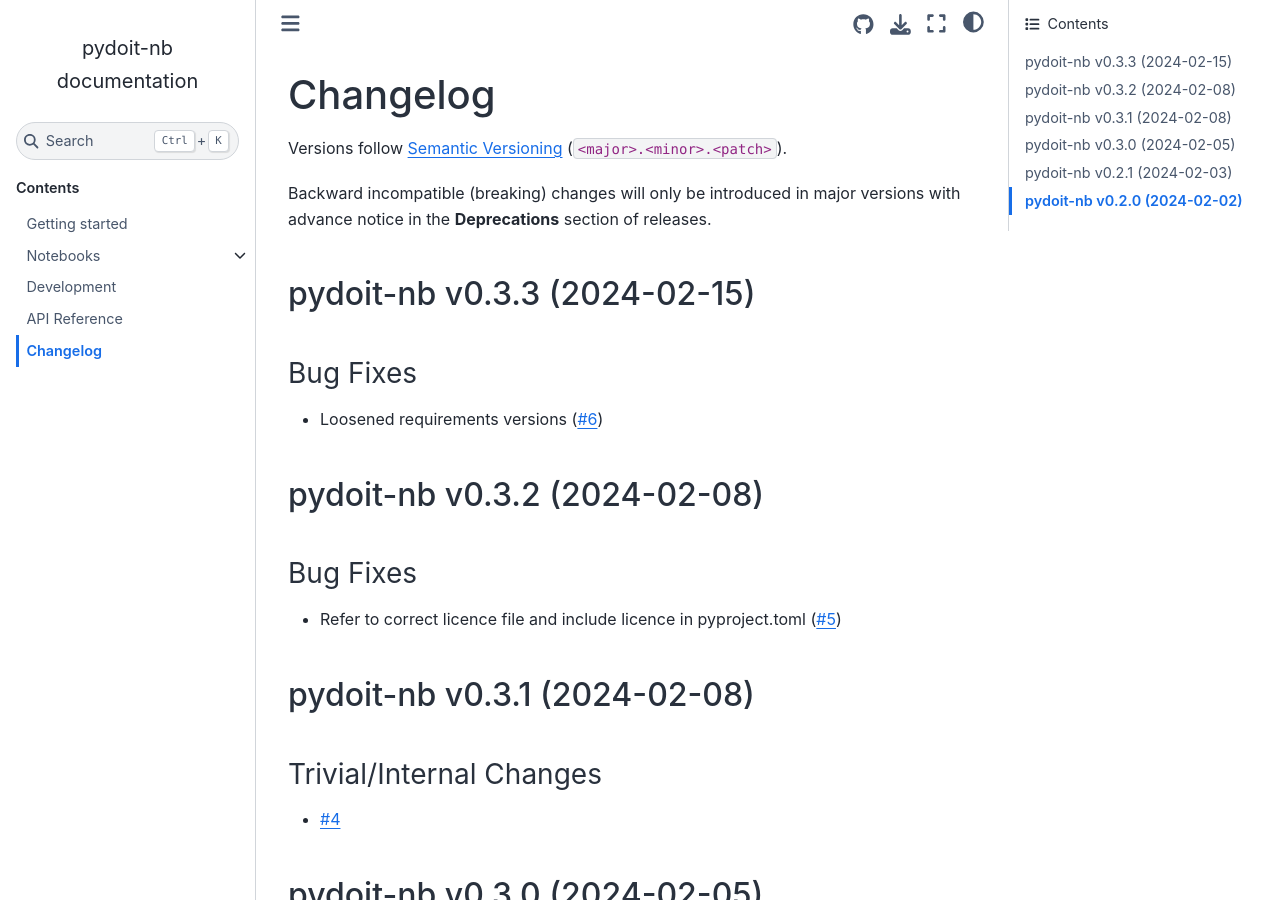
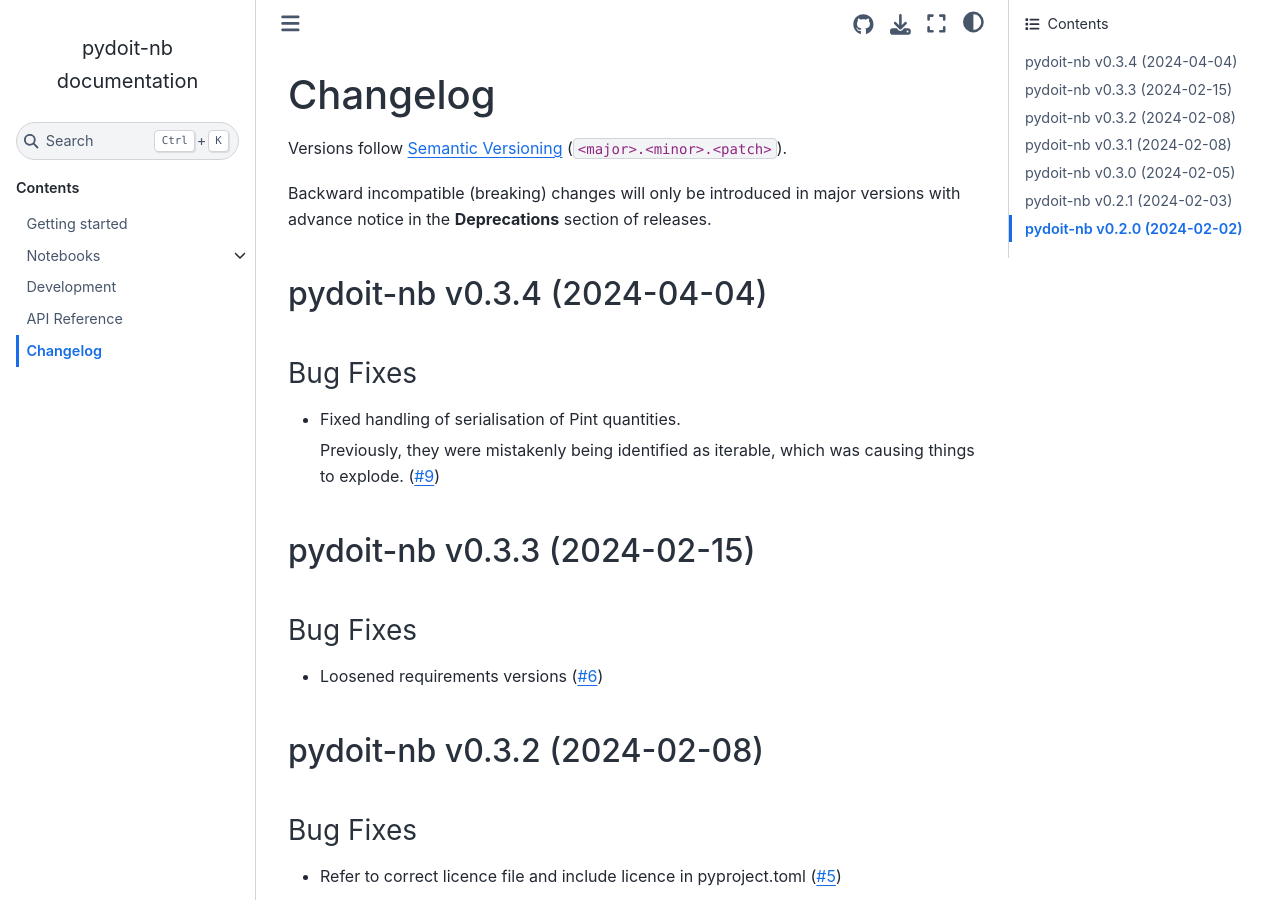
Before and after one commit to znichollscr/pydoit-nb, a Sphinx documentation site: the page built from docs/source/changelog.md, in a window 1280 px wide and 900 px high. Built offline with Sphinx 7.4.7 and the Sphinx Book theme 1.1.4, drawn with Linux system fonts in a browser that asks for light colours; pages that are not in the unit, such as notebooks, are missing from menus.

Commit message:
bump: version 0.3.4a0 -> 0.3.4

```diff
--- a/docs/source/changelog.md
+++ b/docs/source/changelog.md
@@ -18,6 +18,17 @@
 -->
 
 <!-- towncrier release notes start -->
+
+## pydoit-nb v0.3.4 (2024-04-04)
+
+
+### Bug Fixes
+
+- Fixed handling of serialisation of Pint quantities.
+
+  Previously, they were mistakenly being identified as iterable,
+  which was causing things to explode. ([#9](https://github.com/climate-resource/pydoit-nb/pulls/9))
+
 
 ## pydoit-nb v0.3.3 (2024-02-15)
 
--- a/pyproject.toml
+++ b/pyproject.toml
@@ -1,6 +1,6 @@
 [tool.poetry]
 name = "pydoit-nb"
-version = "0.3.4a0"
+version = "0.3.4"
 description = "Library to support combining jupyter notebooks and pydoit."
 authors = ["Zebedee Nicholls <zebedee.nicholls@climate-resource.com>"]
 readme = "README.md"
```
Also changed, not shown: changelog/9.fix.md (deleted, +0 -4 lines).
